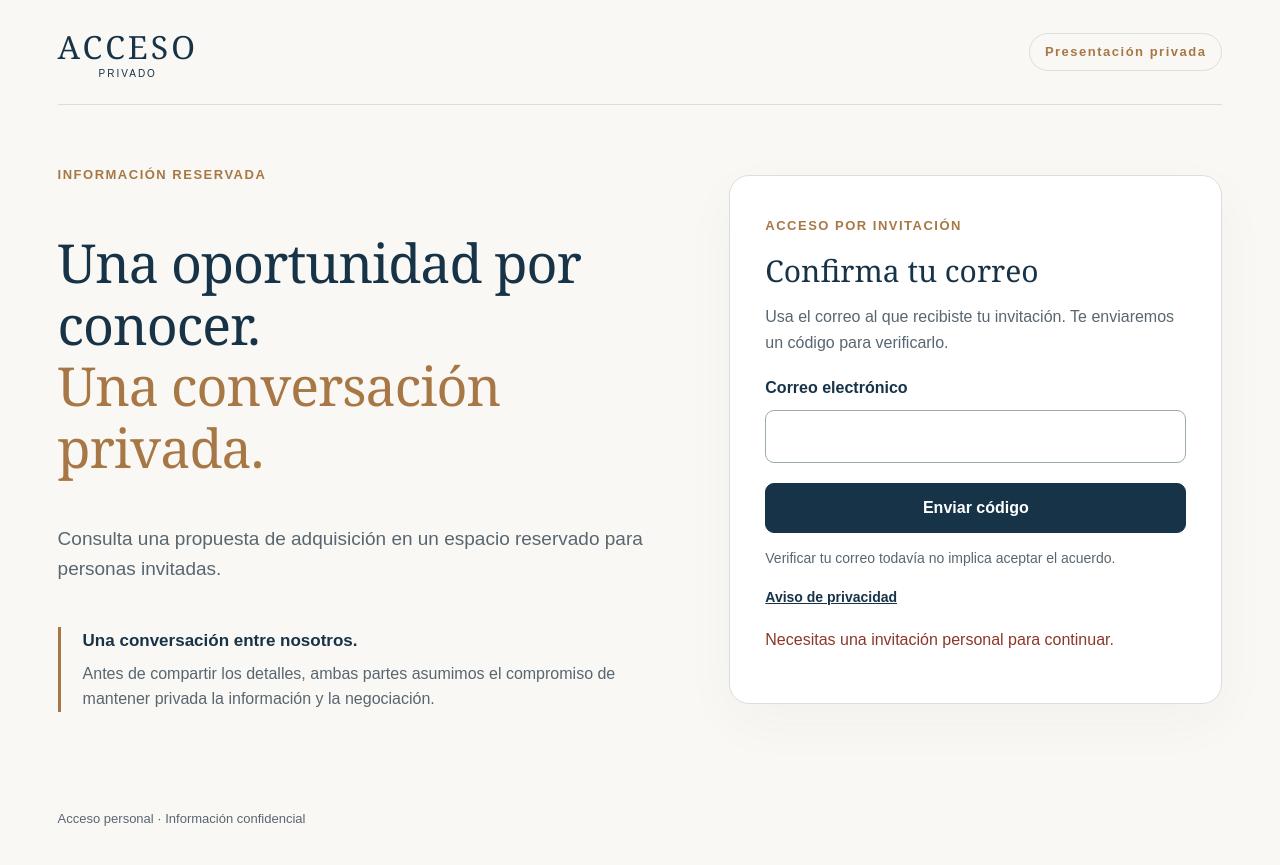
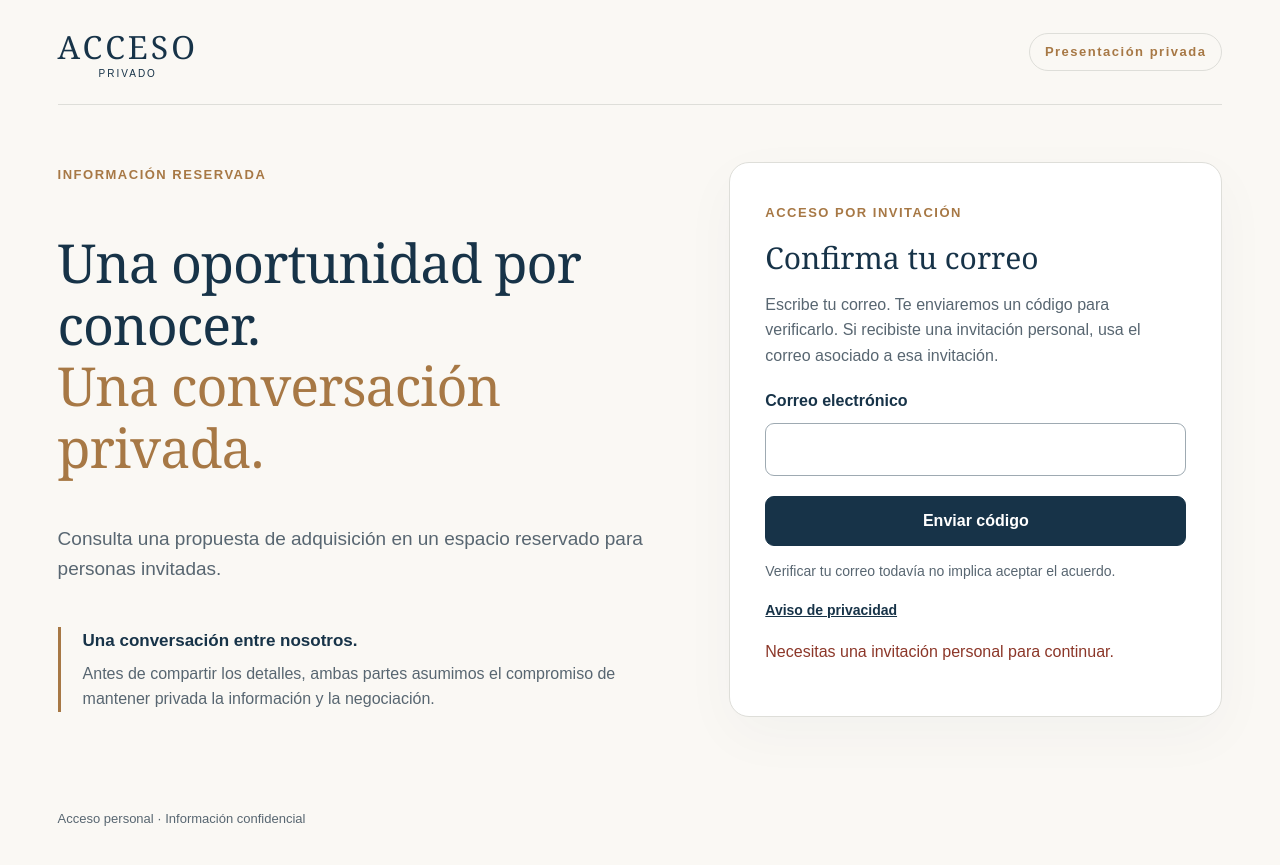
Before and after one commit to asmarsam7-debug/cuponation, a plain HTML site: page maria-nails-privado/public/index.html in a window 1280 px wide. Drawn offline with Linux system fonts and the light colour scheme; no server answers.

Commit message:
Clarify email verification for shared and personal links

```diff
--- a/maria-nails-privado/public/index.html
+++ b/maria-nails-privado/public/index.html
@@ -1,6 +1,6 @@
 <!doctype html><html lang="es"><head><meta charset="utf-8"><meta name="viewport" content="width=device-width,initial-scale=1"><meta name="robots" content="noindex,nofollow,noarchive"><title>Acceso privado</title><link rel="stylesheet" href="/style.css"><script src="/app.js" defer></script></head><body><header><a class="brand" href="/">ACCESO<span>PRIVADO</span></a><span class="private">Presentación privada</span></header><main>
 <section id="access" class="gate"><div class="intro"><span class="eyebrow">INFORMACIÓN RESERVADA</span><h1>Una oportunidad por conocer.<br><em>Una conversación privada.</em></h1><p>Consulta una propuesta de adquisición en un espacio reservado para personas invitadas.</p><div class="promise"><b>Una conversación entre nosotros.</b><p>Antes de compartir los detalles, ambas partes asumimos el compromiso de mantener privada la información y la negociación.</p></div></div>
-<div class="card"><span class="eyebrow" id="stepLabel">ACCESO POR INVITACIÓN</span><h2 id="stepTitle">Confirma tu correo</h2><p id="stepInfo">Usa el correo al que recibiste tu invitación. Te enviaremos un código para verificarlo.</p><form id="emailForm"><label for="email">Correo electrónico</label><input id="email" name="email" autocomplete="email" type="email" required maxlength="254"><button type="submit">Enviar código</button></form><form id="codeForm" hidden><label for="code">Código de seis dígitos</label><input id="code" autocomplete="one-time-code" inputmode="numeric" pattern="[0-9]{6}" maxlength="6" required><button type="submit">Verificar correo</button><button id="restart" type="button" class="secondary">Usar otro correo</button></form><p class="small">Verificar tu correo todavía no implica aceptar el acuerdo.</p><button class="link" id="privacyButton" type="button">Aviso de privacidad</button><p id="status" role="status" aria-live="polite"></p></div></section>
+<div class="card"><span class="eyebrow" id="stepLabel">ACCESO POR INVITACIÓN</span><h2 id="stepTitle">Confirma tu correo</h2><p id="stepInfo">Escribe tu correo. Te enviaremos un código para verificarlo. Si recibiste una invitación personal, usa el correo asociado a esa invitación.</p><form id="emailForm"><label for="email">Correo electrónico</label><input id="email" name="email" autocomplete="email" type="email" required maxlength="254"><button type="submit">Enviar código</button></form><form id="codeForm" hidden><label for="code">Código de seis dígitos</label><input id="code" autocomplete="one-time-code" inputmode="numeric" pattern="[0-9]{6}" maxlength="6" required><button type="submit">Verificar correo</button><button id="restart" type="button" class="secondary">Usar otro correo</button></form><p class="small">Verificar tu correo todavía no implica aceptar el acuerdo.</p><button class="link" id="privacyButton" type="button">Aviso de privacidad</button><p id="status" role="status" aria-live="polite"></p></div></section>
 <section id="agreement" class="agreement" hidden><span class="eyebrow">ANTES DE CONTINUAR</span><h1>Confidencialidad para ambas partes.</h1><p>Lee el acuerdo completo. Recibirás una copia y tu constancia de aceptación en tu correo verificado.</p><p class="identity" id="verifiedEmail"></p><article id="agreementText"></article><form id="acceptForm"><label for="fullName">Tu nombre completo, como aparece en tu identificación</label><input id="fullName" autocomplete="name" maxlength="120" required><label class="check"><input id="agreeCheck" type="checkbox" required><span id="acceptText"></span></label><p class="small">Esta aceptación no te obliga a comprar ni a pagar anticipo alguno. María Nails también mantendrá privada esta negociación.</p><button type="submit">Aceptar acuerdo y acceder</button><p id="acceptStatus" role="status" aria-live="polite"></p></form></section>
 <section id="viewer" hidden><div class="confidential"><div><b>INFORMACIÓN CONFIDENCIAL</b><span id="watermarkUser"></span></div><a href="/api/receipt" download>Mi acuerdo</a><button class="light" id="logout" type="button">Salir</button></div><div class="viewHeading"><div><span class="eyebrow">MARÍA NAILS · EL ROSARIO</span><h1>Una oportunidad para hacerla tuya.</h1></div><div class="controls"><button id="prev" class="secondary" aria-label="Página anterior">Anterior</button><span id="pageCount" aria-live="polite"></span><button id="next" class="secondary" aria-label="Página siguiente">Siguiente</button></div></div><div class="slide" id="slide"><img id="pageImage" alt="Página de la propuesta de adquisición" draggable="false"><div id="watermark" aria-hidden="true"></div></div><p class="small">Acceso personal para evaluar la propuesta. No publiques ni reenvíes la información. Solo puedes compartir lo necesario con asesores sujetos a confidencialidad.</p></section>
 </main><footer>Acceso personal · Información confidencial</footer>
```
